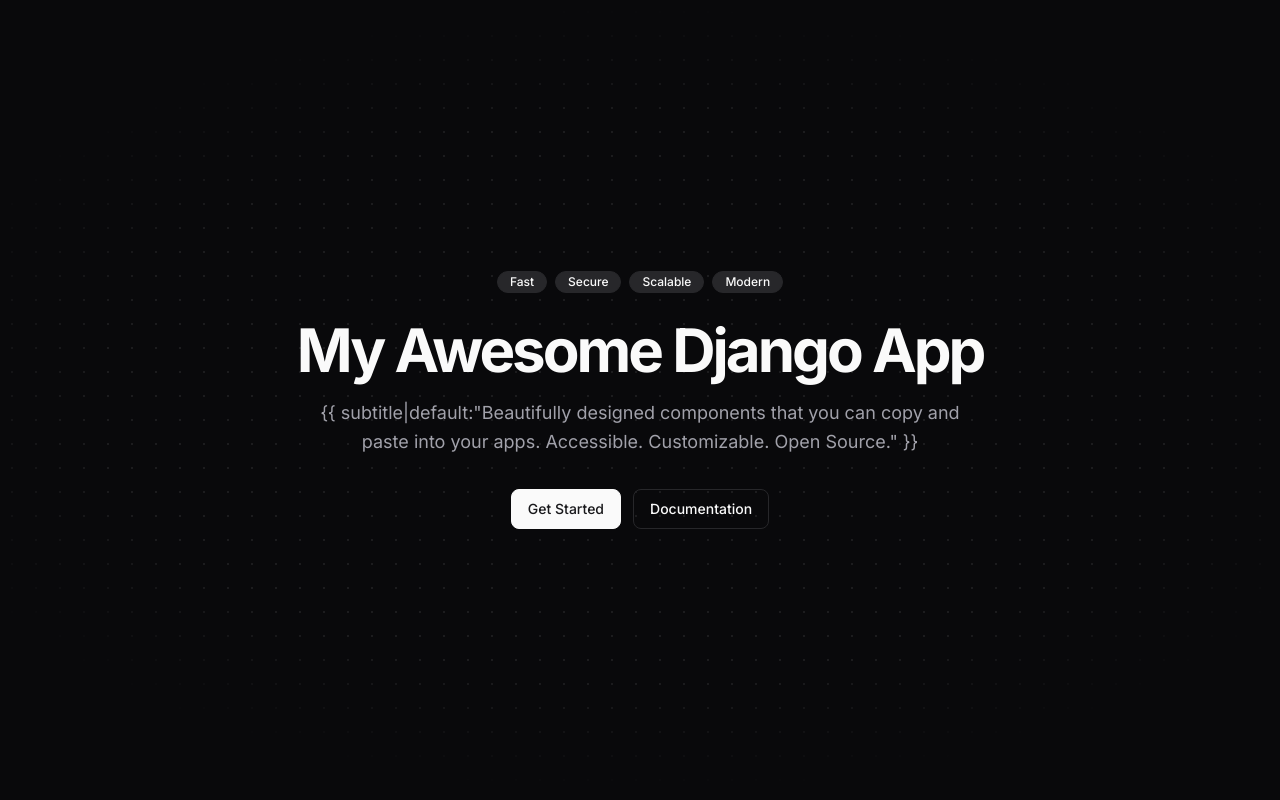
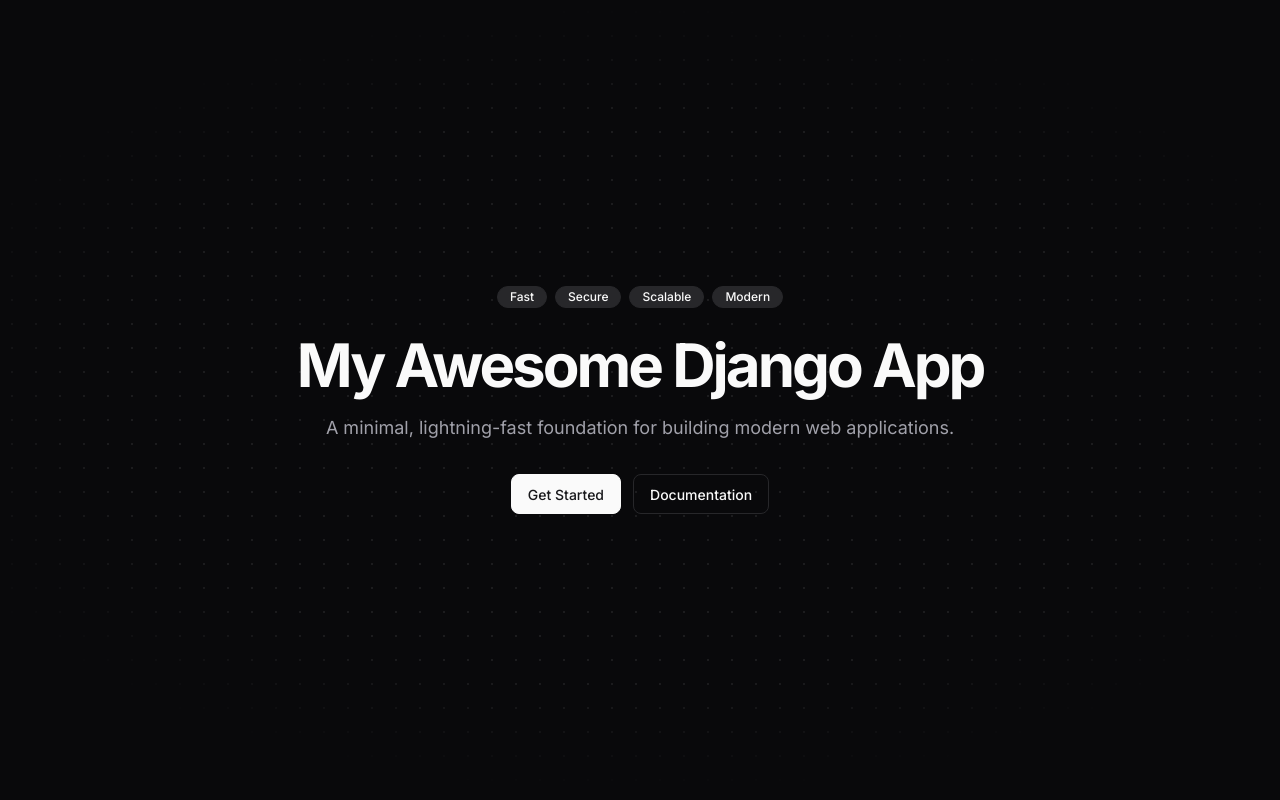
Before and after one commit to Muhammed-Sahal717/Django-project, a Django app: page / in a window 1280 px wide. Run offline with Django 5.2, Linux system fonts and the light colour scheme.

Commit message:
Add conditional rendering for subtitle in home template

```diff
--- a/core/templates/home.html
+++ b/core/templates/home.html
@@ -221,8 +221,9 @@
 
       <h1>{{ app_name|default:"Build your component library." }}</h1>
       <p class="subtitle">
-        {{ subtitle|default:"Beautifully designed components that you can copy
-        and paste into your apps. Accessible. Customizable. Open Source." }}
+        {% if subtitle %} {{ subtitle }} {% else %} Beautifully designed
+        components that you can copy and paste into your apps. Accessible.
+        Customizable. Open Source. {% endif %}
       </p>
 
       <div class="cta-buttons">
```
